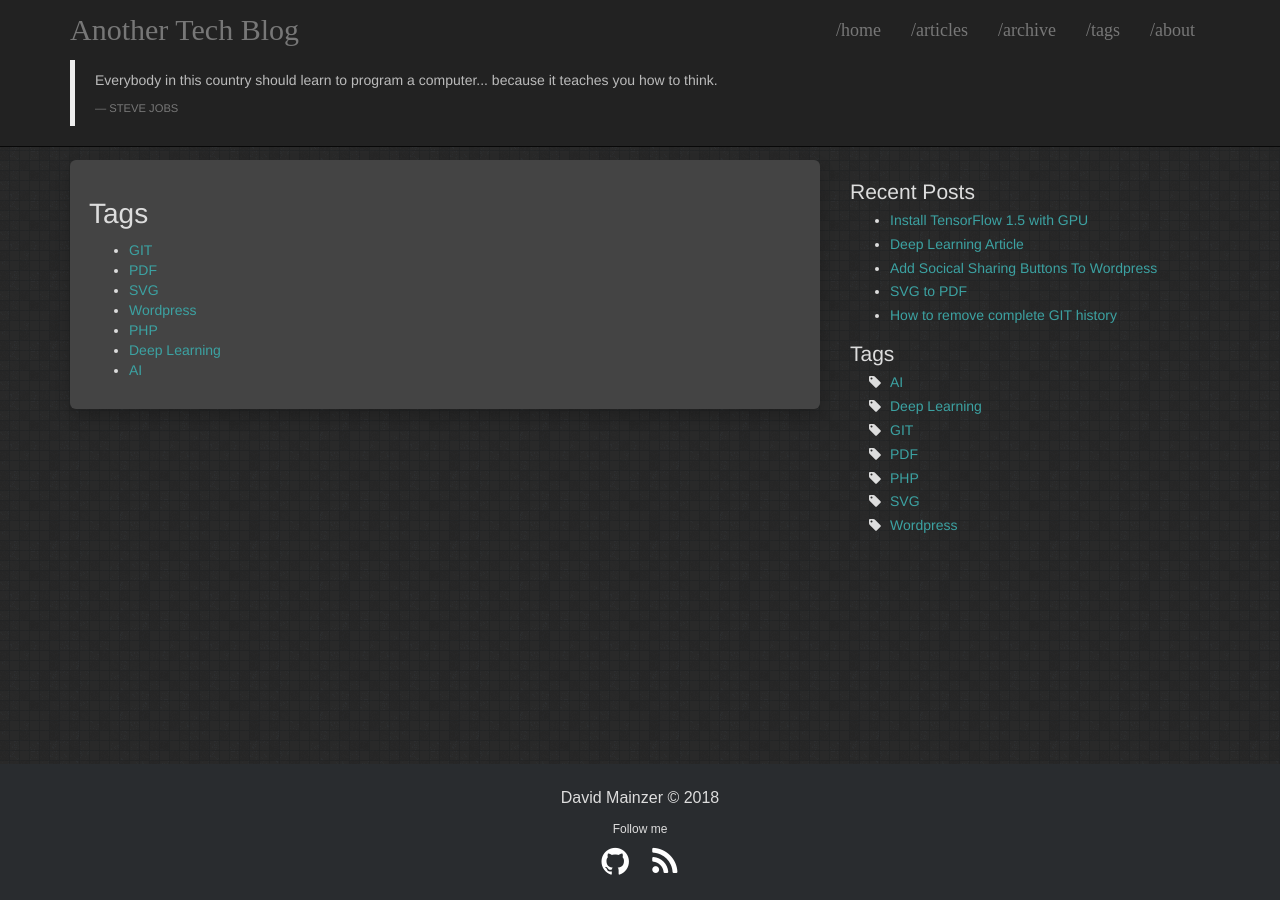
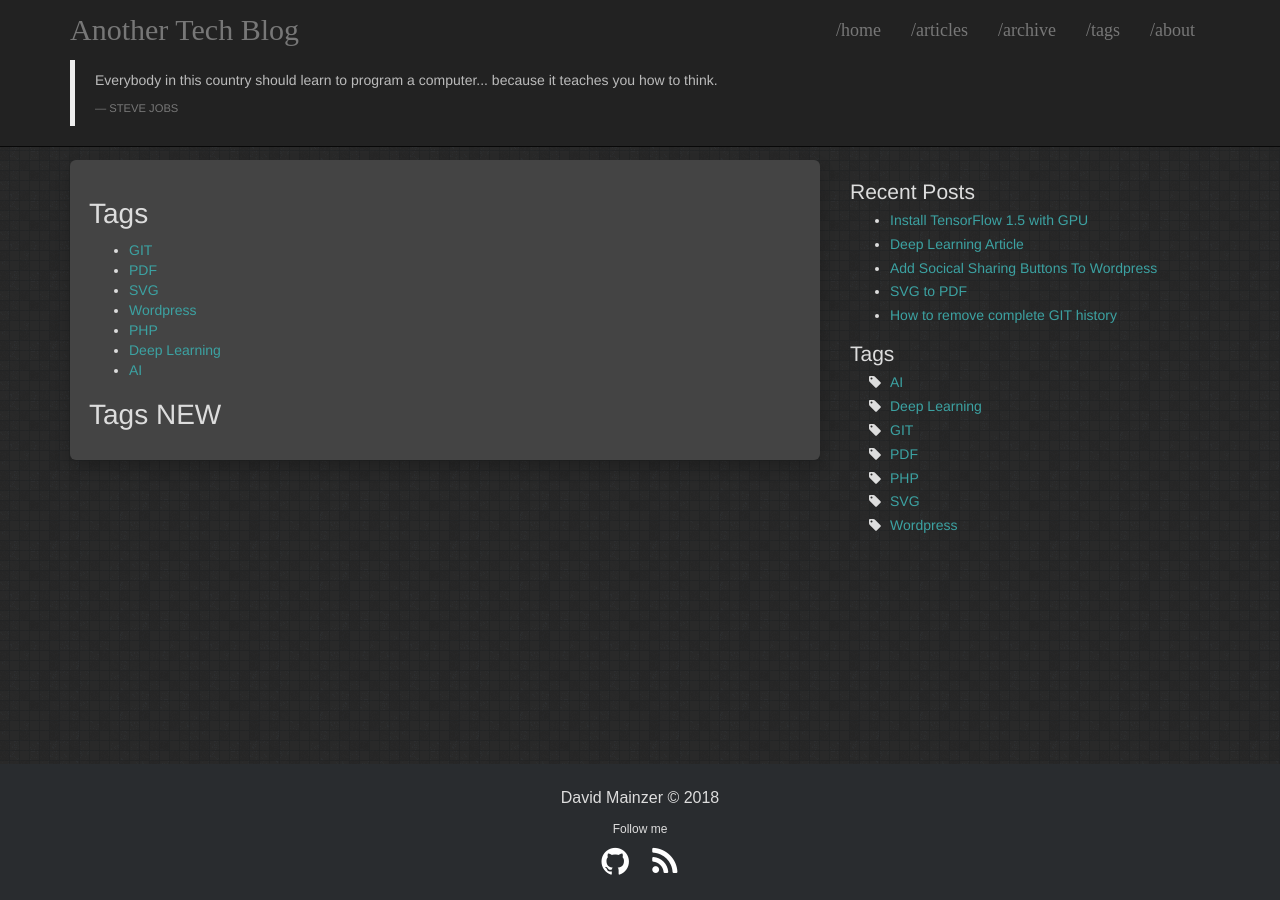
Before and after one commit to davidmainzer/davidmainzer.github.io, a Jekyll site: the page built from tags.md, in a window 1280 px wide and 900 px high. Built offline with Jekyll 4.4.1, drawn with Linux system fonts in a browser that asks for light colours.

Commit message:
Update tags.md

```diff
--- a/tags.md
+++ b/tags.md
@@ -15,6 +15,8 @@ title: Tags
 	</div>
 </div>
 
+<h1>Tags NEW</h1>
+
 <div class="page-content wc-container text-center">
 {% capture site_tags %}
   [
```
